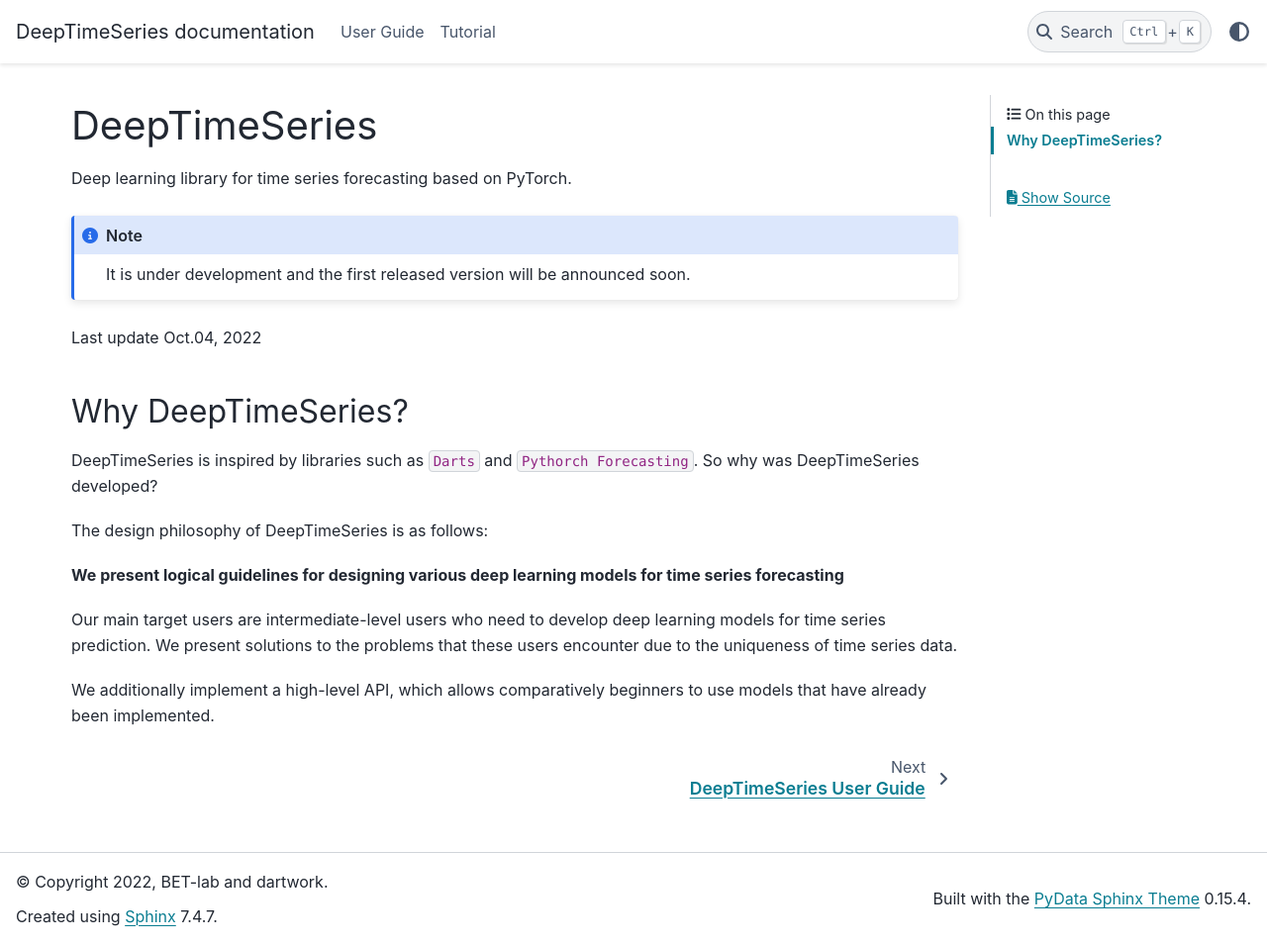
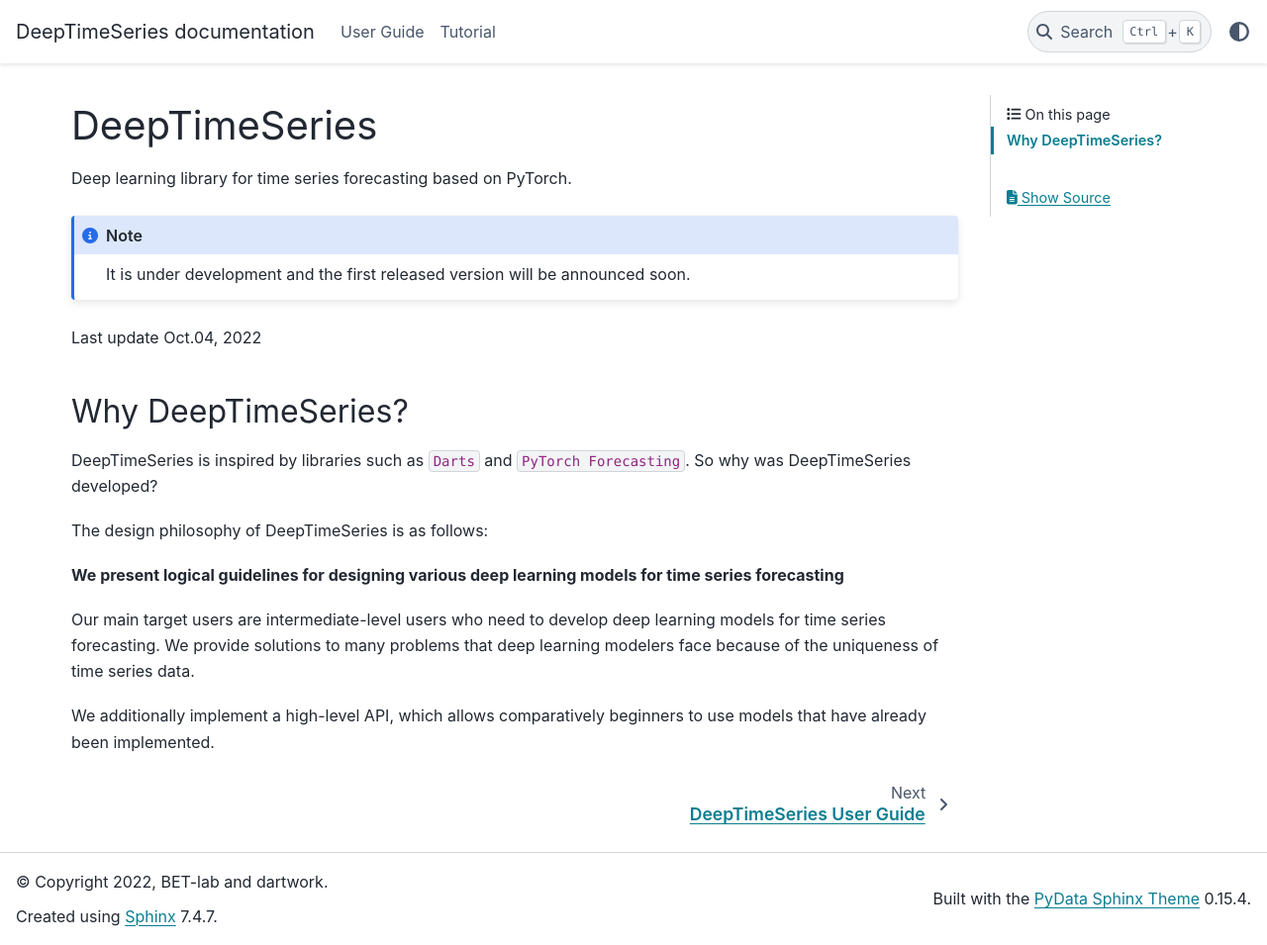
Before and after one commit to BET-lab/DeepTimeSeries, a Sphinx documentation site: the page built from doc/source/index.rst, in a window 1280 px wide and 955 px high. Shown: the whole window at 99% size. Built offline with Sphinx 7.4.7 and the PyData theme 0.15.4, drawn with Linux system fonts in a browser that asks for light colours; pages that are not in the unit, such as notebooks, are missing from menus.

Commit message:
correct some typos and altered sentences

```diff
--- a/doc/source/index.rst
+++ b/doc/source/index.rst
@@ -12,7 +12,7 @@
 Why DeepTimeSeries?
 -------------------
 DeepTimeSeries is inspired by libraries such as ``Darts`` and
-``Pythorch Forecasting``. So why was DeepTimeSeries developed?
+``PyTorch Forecasting``. So why was DeepTimeSeries developed?
 
 The design philosophy of DeepTimeSeries is as follows:
 
@@ -20,8 +20,9 @@
 time series forecasting**
 
 Our main target users are intermediate-level users who need to develop
-deep learning models for time series prediction. We present solutions to the
-problems that these users encounter due to the uniqueness of time series data.
+deep learning models for time series forecasting.
+We provide solutions to many problems that deep learning modelers face
+because of the uniqueness of time series data.
 
 We additionally implement a high-level API, which allows comparatively beginners
 to use models that have already been implemented.
```
